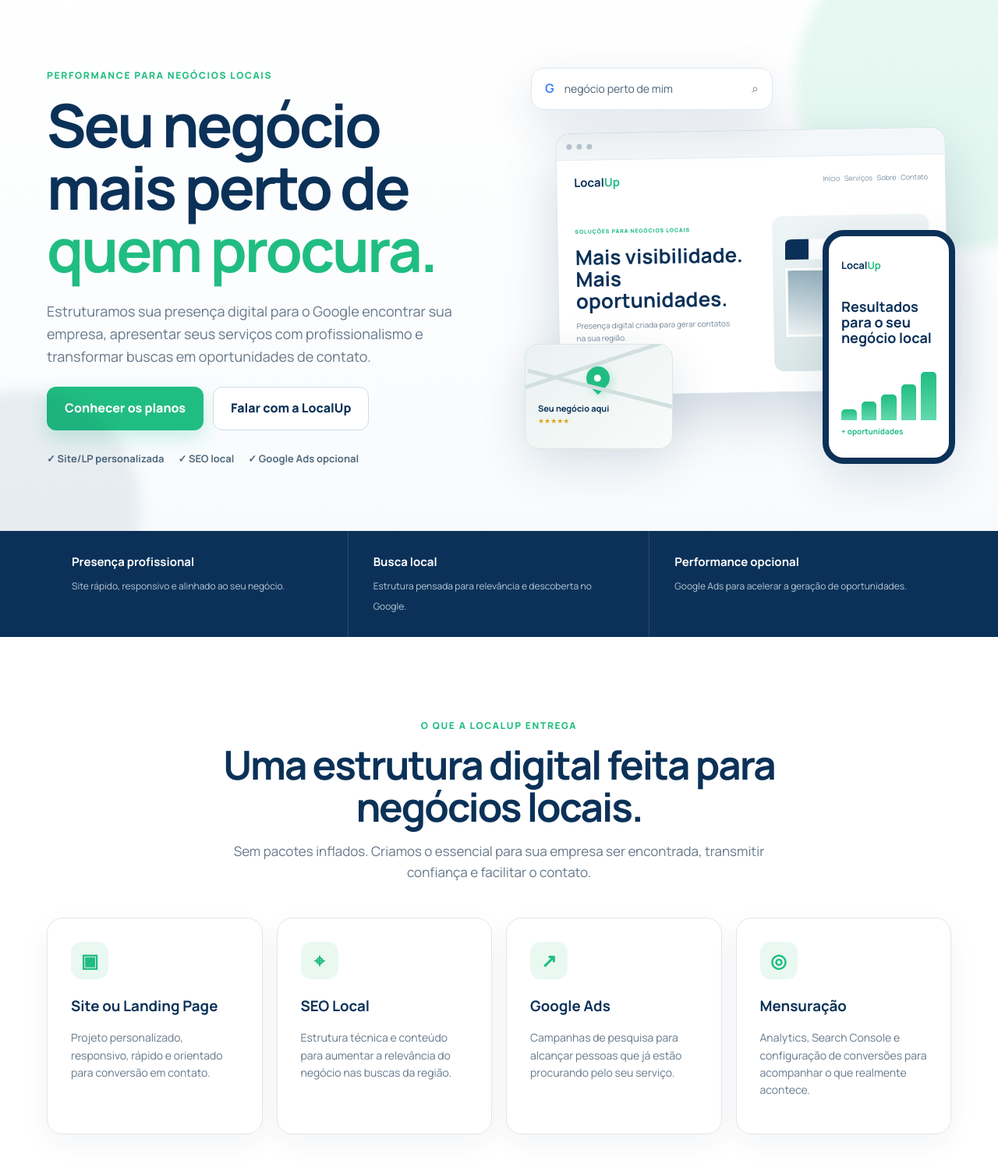
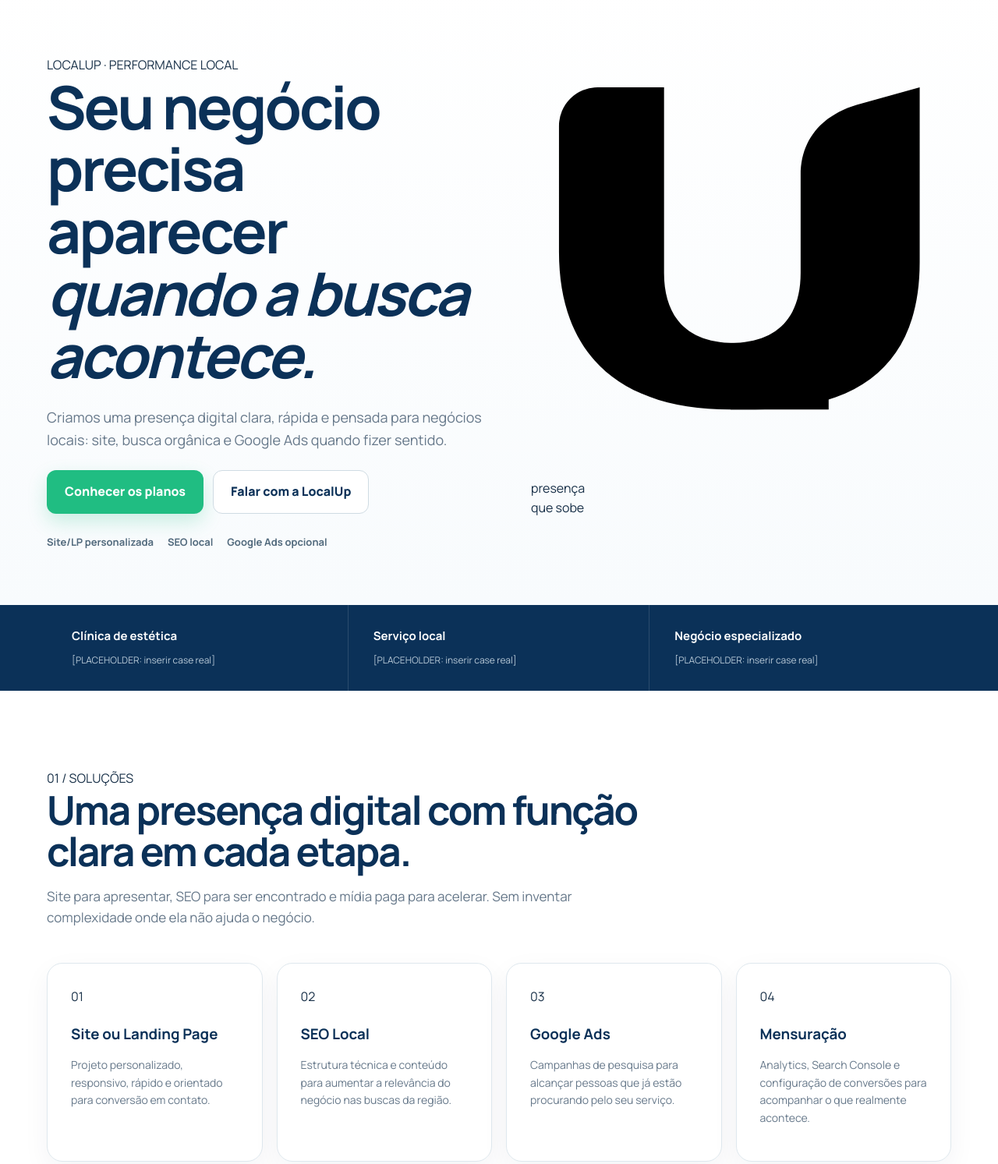
Before and after one commit to jabsonnexustv7-cpu/localup-site, a plain HTML site: page index.html in a window 1280 px wide. Shown: the part 100-1593 px from the top of the page at 78% size. Drawn offline with Linux system fonts and the light colour scheme.

Commit message:
refactor: give LocalUp site a more distinctive editorial identity

```diff
--- a/index.html
+++ b/index.html
@@ -8,7 +8,7 @@
   <meta name="theme-color" content="#0b3158" />
   <link rel="preconnect" href="https://fonts.googleapis.com">
   <link rel="preconnect" href="https://fonts.gstatic.com" crossorigin>
-  <link href="https://fonts.googleapis.com/css2?family=Manrope:wght@400;500;600;700;800&display=swap" rel="stylesheet">
+  <link href="https://fonts.googleapis.com/css2?family=Instrument+Serif:ital@0;1&family=Manrope:wght@400;500;600;700;800&display=swap" rel="stylesheet">
   <link rel="stylesheet" href="styles.css" />
 </head>
 <body>
@@ -27,58 +27,55 @@
 
   <main>
     <section class="hero" id="inicio">
-      <div class="orb orb-a"></div><div class="orb orb-b"></div>
       <div class="container hero-grid">
         <div class="hero-copy reveal">
-          <span class="eyebrow">PERFORMANCE PARA NEGÓCIOS LOCAIS</span>
-          <h1>Seu negócio mais perto de <span>quem procura.</span></h1>
-          <p>Estruturamos sua presença digital para o Google encontrar sua empresa, apresentar seus serviços com profissionalismo e transformar buscas em oportunidades de contato.</p>
+          <span class="hero-label">LOCALUP · PERFORMANCE LOCAL</span>
+          <h1>Seu negócio precisa aparecer <em>quando a busca acontece.</em></h1>
+          <p>Criamos uma presença digital clara, rápida e pensada para negócios locais: site, busca orgânica e Google Ads quando fizer sentido.</p>
           <div class="hero-actions">
             <a class="btn btn-primary" href="#planos">Conhecer os planos</a>
             <a class="btn btn-ghost" href="#contato">Falar com a LocalUp</a>
           </div>
-          <div class="hero-points"><span>✓ Site/LP personalizada</span><span>✓ SEO local</span><span>✓ Google Ads opcional</span></div>
+          <div class="hero-points"><span>Site/LP personalizada</span><span>SEO local</span><span>Google Ads opcional</span></div>
         </div>
 
-        <div class="hero-visual reveal delay-1" aria-label="Representação visual de presença local e performance">
-          <div class="search-pill"><b>G</b><span>negócio perto de mim</span><i>⌕</i></div>
-          <div class="laptop-card">
-            <div class="browser-top"><i></i><i></i><i></i></div>
-            <div class="mock-nav"><strong>Local<span>Up</span></strong><small>Início &nbsp; Serviços &nbsp; Sobre &nbsp; Contato</small></div>
-            <div class="mock-content">
-              <div><small>SOLUÇÕES PARA NEGÓCIOS LOCAIS</small><h3>Mais visibilidade.<br>Mais oportunidades.</h3><p>Presença digital criada para gerar contatos na sua região.</p><button>Solicitar orçamento</button></div>
-              <div class="mock-store"><div class="awning"></div><div class="windows"><i></i><i></i><i></i></div><span>★★★★★ 4,9</span></div>
-            </div>
-          </div>
-          <div class="map-card"><div class="pin"></div><strong>Seu negócio aqui</strong><span>★★★★★</span></div>
-          <div class="phone-card"><b>Local<span>Up</span></b><h4>Resultados para o seu negócio local</h4><div class="bars"><i></i><i></i><i></i><i></i><i></i></div><strong>+ oportunidades</strong></div>
+        <div class="hero-mark reveal delay-1" aria-hidden="true">
+          <svg viewBox="0 0 120 110" role="presentation">
+            <path d="M8 11a11 11 0 0 1 11-11h19v53c0 13 7 20 20 20h27v19H57C25 92 8 76 8 47V11Z" />
+            <path d="M57 73c13 0 20-7 20-20V25c0-10 6-17 16-20L111 0v50c0 28-16 42-47 42h-7V73Z" />
+          </svg>
+          <span>presença<br>que sobe</span>
         </div>
       </div>
     </section>
 
-    <section class="trust-strip">
+    <section class="trust-strip" aria-label="Espaço reservado para prova social">
       <div class="container trust-grid">
-        <div><strong>Presença profissional</strong><span>Site rápido, responsivo e alinhado ao seu negócio.</span></div>
-        <div><strong>Busca local</strong><span>Estrutura pensada para relevância e descoberta no Google.</span></div>
-        <div><strong>Performance opcional</strong><span>Google Ads para acelerar a geração de oportunidades.</span></div>
+        <div><strong>Clínica de estética</strong><span>[PLACEHOLDER: inserir case real]</span></div>
+        <div><strong>Serviço local</strong><span>[PLACEHOLDER: inserir case real]</span></div>
+        <div><strong>Negócio especializado</strong><span>[PLACEHOLDER: inserir case real]</span></div>
       </div>
     </section>
 
     <section class="section" id="solucoes">
       <div class="container">
-        <div class="section-head centered reveal"><span class="eyebrow">O QUE A LOCALUP ENTREGA</span><h2>Uma estrutura digital feita para negócios locais.</h2><p>Sem pacotes inflados. Criamos o essencial para sua empresa ser encontrada, transmitir confiança e facilitar o contato.</p></div>
+        <div class="section-head reveal">
+          <span class="section-index">01 / SOLUÇÕES</span>
+          <h2>Uma presença digital com função clara em cada etapa.</h2>
+          <p>Site para apresentar, SEO para ser encontrado e mídia paga para acelerar. Sem inventar complexidade onde ela não ajuda o negócio.</p>
+        </div>
         <div class="feature-grid">
-          <article class="feature-card reveal"><div class="feature-icon">▣</div><h3>Site ou Landing Page</h3><p>Projeto personalizado, responsivo, rápido e orientado para conversão em contato.</p></article>
-          <article class="feature-card reveal delay-1"><div class="feature-icon">⌖</div><h3>SEO Local</h3><p>Estrutura técnica e conteúdo para aumentar a relevância do negócio nas buscas da região.</p></article>
-          <article class="feature-card reveal delay-2"><div class="feature-icon">↗</div><h3>Google Ads</h3><p>Campanhas de pesquisa para alcançar pessoas que já estão procurando pelo seu serviço.</p></article>
-          <article class="feature-card reveal delay-3"><div class="feature-icon">◎</div><h3>Mensuração</h3><p>Analytics, Search Console e configuração de conversões para acompanhar o que realmente acontece.</p></article>
+          <article class="feature-card reveal"><span class="feature-number">01</span><h3>Site ou Landing Page</h3><p>Projeto personalizado, responsivo, rápido e orientado para conversão em contato.</p></article>
+          <article class="feature-card reveal delay-1"><span class="feature-number">02</span><h3>SEO Local</h3><p>Estrutura técnica e conteúdo para aumentar a relevância do negócio nas buscas da região.</p></article>
+          <article class="feature-card reveal delay-2"><span class="feature-number">03</span><h3>Google Ads</h3><p>Campanhas de pesquisa para alcançar pessoas que já estão procurando pelo seu serviço.</p></article>
+          <article class="feature-card reveal delay-3"><span class="feature-number">04</span><h3>Mensuração</h3><p>Analytics, Search Console e configuração de conversões para acompanhar o que realmente acontece.</p></article>
         </div>
       </div>
     </section>
 
     <section class="section plans-section" id="planos">
       <div class="container">
-        <div class="section-head reveal"><span class="eyebrow">PLANOS LOCALUP</span><h2>Comece com presença. Acelere com performance.</h2><p>Escolha a estrutura mais adequada para o momento do seu negócio.</p></div>
+        <div class="section-head reveal"><span class="section-index">02 / PLANOS</span><h2>Comece com presença. Acelere com performance.</h2><p>Escolha a estrutura mais adequada para o momento do seu negócio.</p></div>
         <div class="plans-grid">
           <article class="plan-card reveal">
             <div class="plan-top navy"><span>01</span><h3>Presença Local</h3><p>Presença profissional + SEO local</p></div>
@@ -107,7 +104,7 @@
 
     <section class="section process-section" id="processo">
       <div class="container process-grid">
-        <div class="process-copy reveal"><span class="eyebrow">IMPLANTAÇÃO ENXUTA</span><h2>Da coleta de materiais à publicação.</h2><p>Um processo direto para colocar a estrutura no ar sem depender de briefings intermináveis.</p><div class="process-highlight"><strong>Prazo começa após o recebimento dos materiais e acessos.</strong><span>O cronograma considera uma rodada de ajustes de conteúdo e layout.</span></div></div>
+        <div class="process-copy reveal"><span class="section-index">03 / IMPLANTAÇÃO</span><h2>Da coleta de materiais à publicação.</h2><p>Um processo direto para colocar a estrutura no ar sem depender de briefings intermináveis.</p><div class="process-highlight"><strong>Prazo começa após o recebimento dos materiais e acessos.</strong><span>O cronograma considera uma rodada de ajustes de conteúdo e layout.</span></div></div>
         <div class="steps">
           <article class="step reveal"><span>01</span><div><h3>Coleta de materiais</h3><p>Logo, fotos, serviços, contatos, endereço, Instagram e acessos necessários.</p></div></article>
           <article class="step reveal"><span>02</span><div><h3>Estrutura e conteúdo</h3><p>Organização da proposta, seções, chamadas e foco de conversão.</p></div></article>
@@ -120,14 +117,14 @@
 
     <section class="section conditions-section">
       <div class="container conditions-grid">
-        <div class="conditions-copy reveal"><span class="eyebrow">TRANSPARÊNCIA COMERCIAL</span><h2>Você sabe exatamente o que está contratando.</h2><p>Nosso foco é estruturar e otimizar a presença digital. Resultados comerciais também dependem de demanda, orçamento, oferta e atendimento da empresa.</p></div>
+        <div class="conditions-copy reveal"><span class="section-index">04 / CONDIÇÕES</span><h2>Você sabe exatamente o que está contratando.</h2><p>Nosso foco é estruturar e otimizar a presença digital. Resultados comerciais também dependem de demanda, orçamento, oferta e atendimento da empresa.</p></div>
         <div class="condition-list reveal delay-1"><div><b>Implantação</b><span>50% na contratação e 50% na publicação.</span></div><div><b>Mensalidade</b><span>Cobrança mensal a partir da publicação do projeto.</span></div><div><b>Google Ads</b><span>Verba de mídia paga diretamente pelo cliente ao Google.</span></div><div><b>SEO</b><span>Melhora de estrutura e relevância local, sem promessa de posição ou prazo específico.</span></div><div><b>Cancelamento</b><span>Serviços recorrentes com aviso prévio de 30 dias.</span></div></div>
       </div>
     </section>
 
     <section class="section faq-section" id="faq">
       <div class="container faq-grid">
-        <div class="faq-intro reveal"><span class="eyebrow">DÚVIDAS FREQUENTES</span><h2>Antes de começar.</h2><p>Respostas rápidas sobre implantação, conteúdo, SEO e Google Ads.</p></div>
+        <div class="faq-intro reveal"><span class="section-index">05 / DÚVIDAS</span><h2>Antes de começar.</h2><p>Respostas rápidas sobre implantação, conteúdo, SEO e Google Ads.</p></div>
         <div class="faq-list">
           <details class="reveal"><summary>Preciso já ter domínio?</summary><p>Não. Se você ainda não tiver, orientamos a escolha e configuração. O registro ou renovação do domínio é pago separadamente.</p></details>
           <details class="reveal"><summary>Quem fornece textos e fotos?</summary><p>Você envia as informações e materiais disponíveis. A LocalUp organiza e adapta o conteúdo para a estrutura do site.</p></details>
@@ -138,7 +135,13 @@
       </div>
     </section>
 
-    <section class="cta-section" id="contato"><div class="container cta-card reveal"><div><span class="eyebrow light">PRÓXIMO PASSO</span><h2>Vamos colocar seu negócio mais perto de quem procura?</h2><p>Escolha o plano e fale com a LocalUp para iniciar a implantação.</p></div><div class="cta-actions"><a class="btn btn-light" href="mailto:contato@localup.com.br?subject=Quero%20uma%20proposta%20LocalUp">Solicitar proposta</a><span class="contact-note">Canal comercial provisório — pode ser trocado depois.</span></div></div></section>
+    <section class="cta-section" id="contato">
+      <div class="container cta-card reveal">
+        <svg class="cta-mark" viewBox="0 0 120 110" aria-hidden="true"><path d="M8 11a11 11 0 0 1 11-11h19v53c0 13 7 20 20 20h27v19H57C25 92 8 76 8 47V11Z"/><path d="M57 73c13 0 20-7 20-20V25c0-10 6-17 16-20L111 0v50c0 28-16 42-47 42h-7V73Z"/></svg>
+        <div><span class="section-index light">PRÓXIMO PASSO</span><h2>Vamos colocar seu negócio mais perto de quem procura?</h2><p>Escolha o plano e fale com a LocalUp para iniciar a implantação.</p></div>
+        <div class="cta-actions"><a class="btn btn-light" href="mailto:contato@localup.com.br?subject=Quero%20uma%20proposta%20LocalUp">Solicitar proposta</a><span class="contact-note">Canal comercial provisório — pode ser trocado depois.</span></div>
+      </div>
+    </section>
   </main>
 
   <footer><div class="container footer-grid"><div class="footer-brand"><img src="assets/logo-localup.svg" alt="LocalUp" /><p>Agência de Performance Local</p></div><div class="footer-copy">© <span id="year"></span> LocalUp. Todos os direitos reservados.</div></div></footer>
```
